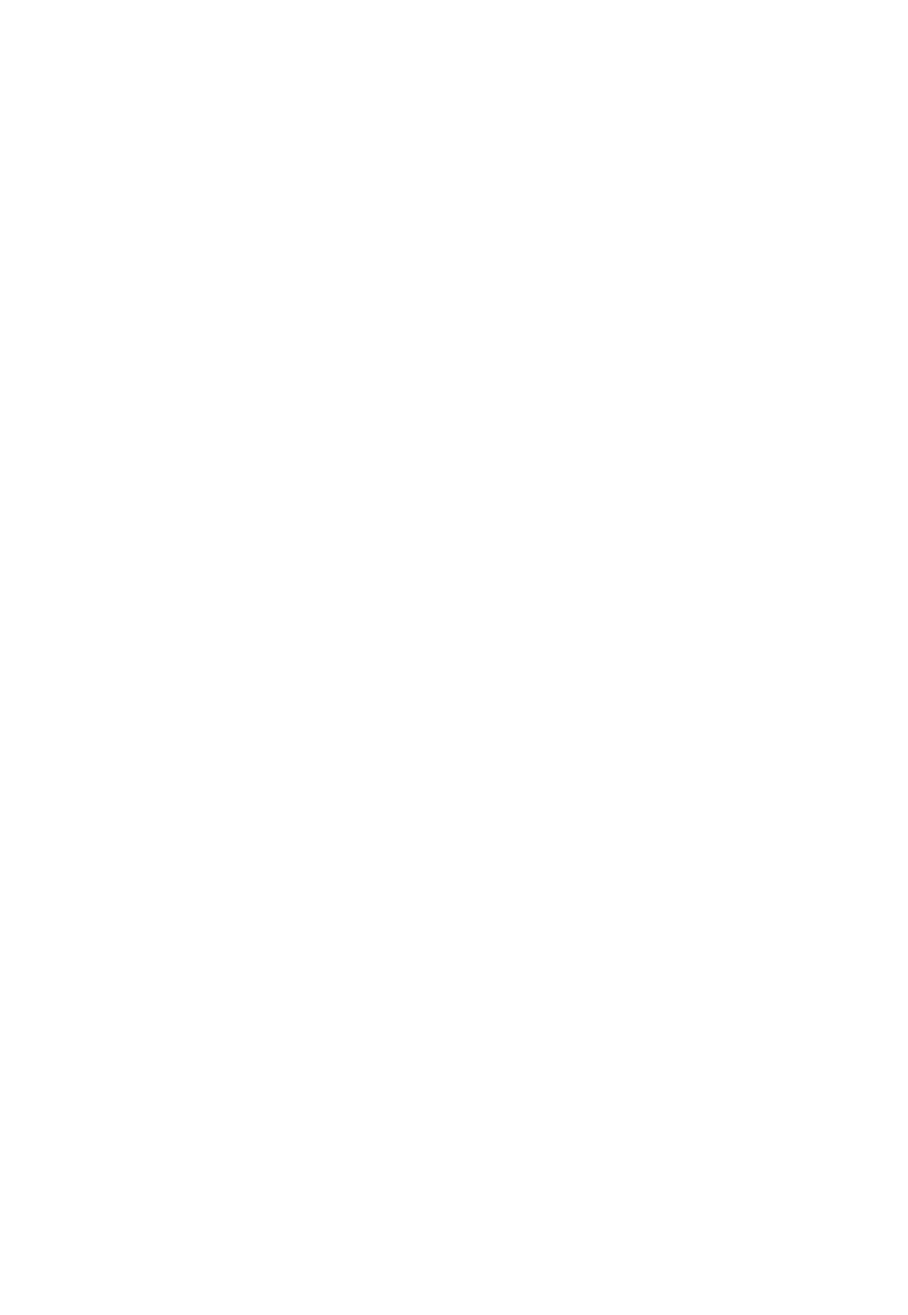
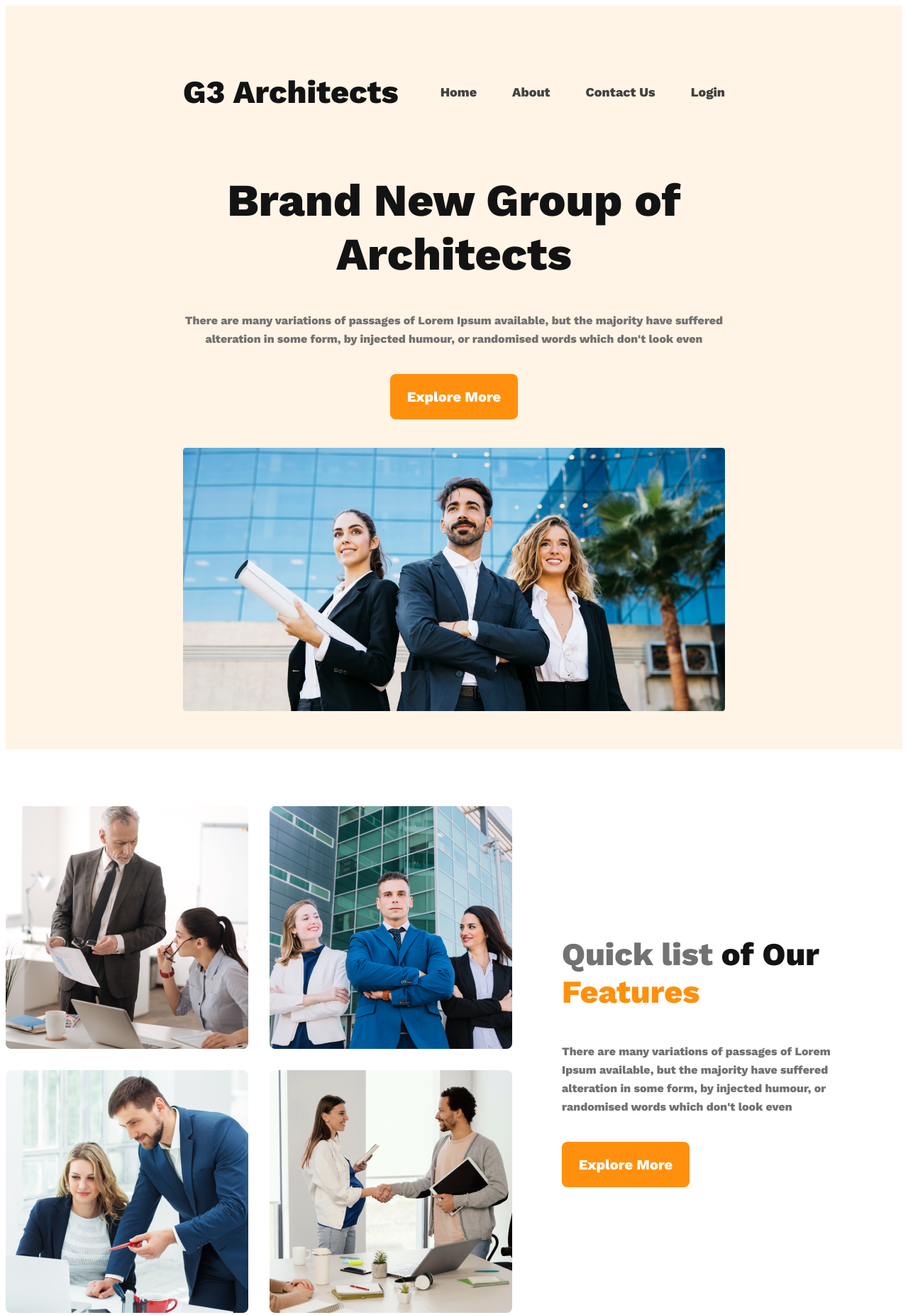
Before and after one commit to ABDULLAH1223567879989/Architects, a plain HTML site: page index.html in a window 1280 px wide. Shown: the top 1853 px of the page at 71% size. Before the commit the page ends 800 px from the top, so only its background shows below. Drawn offline with nearby package versions, Linux system fonts and the light colour scheme.

Commit message:
added facts content commit

```diff
--- a/index.html
+++ b/index.html
@@ -1,12 +1,78 @@
 <!DOCTYPE html>
 <html lang="en">
+
 <head>
     <meta charset="UTF-8">
     <meta name="viewport" content="width=device-width, initial-scale=1.0">
     <title>Architects Group</title>
     <link rel="stylesheet" href="styles/architect.css">
 </head>
+
 <body>
 
+    <!-- header starting -->
+    <header>
+    <nav>
+        <h3 class="nav-title">G3 Architects</h3>
+        <ul>
+           <li><a href="">Home</a></li>
+           <li><a href="">About</a></li>
+           <li><a href="">Contact Us </a></li>
+           <li><a href="">Login</a></li>
+        </ul>
+    </nav>
+    <div class="banner">
+       <div class="banner-contant">
+        <h1 class="banner-title"> Brand New Group of Architects</h1>
+        <p class="banner-description">There are many variations of passages of Lorem Ipsum available,
+         but the majority have suffered alteration in some form, by injected humour,
+          or randomised words which don't look even</p>
+          <button class="btn-primary">Explore More</button></div>
+         <img src="images/banner.png" alt="">
+
+
+    </div>
+    </header>
+    <!-- header end -->
+    <main>
+
+        <section class="teams-container">
+
+
+            <div class="teams-img">
+
+
+                <img src="images/team1.png" alt="">
+                <img src="images/team2.png" alt="">
+                <img src="images/team3.png" alt="">
+                <img src="images/team4.png" alt="">
+
+            </div>
+            <div class="teams-content">
+                <h3 class="team-title"><span class="quick">Quick list </span><span class="our">of Our </span> <br> <span class="tea">Features</span></h3>
+                <p class="team-description">There are many variations of passages of Lorem Ipsum available,
+                     but the majority have suffered alteration in some form, by injected humour,
+                     or randomised words which don't look even</p>
+
+                     <button class="btn-primary">Explore More</button>
+            </div>
+        </section>
+
+        <!-- features section -->
+        <section class="features">
+
+        </section>
+        <!-- facts container -->
+        <section class="facts">
+            <h3 class="facts-title">Some Facts</h3>
+            <p class="facts-description">There are many variations of
+                passages of Lorem Ipsum available,
+                 but the majority have suffered alteration.</p>
+        </section>
+    </main>
+    <footer>
+
+    </footer>
 </body>
+
 </html>
--- a/styles/architect.css
+++ b/styles/architect.css
@@ -0,0 +1,210 @@
+/* work sans font */
+@import url('https://fonts.googleapis.com/css2?family=Open+Sans:ital,wght@0,700;1,400&family=Work+Sans:ital,wght@0,800;1,800&display=swap');
+
+* {
+
+
+    font-family: 'Open Sans', sans-serif;
+    font-family: 'Work Sans', sans-serif;
+}
+
+/* header style */
+header {
+    background: rgba(255, 144, 14, 0.10);
+    padding: 50px 250px;
+}
+
+nav {
+    display: flex;
+    justify-content: space-between;
+    align-items: center;
+}
+
+nav>ul {
+    display: flex;
+
+    gap: 50px;
+}
+
+nav li {
+    list-style: none;
+
+    color: var(--dark-02, #424242);
+    text-align: center;
+
+    font-size: 18px;
+
+    font-weight: 500;
+    line-height: 26px;
+
+}
+
+nav li a {
+    text-decoration: none;
+    color: var(--dark-02, #424242);
+    ;
+}
+
+.nav-title {
+    color: var(--dark-01, #131313);
+    font-size: 45px;
+    font-weight: 700;
+    text-align: center;
+}
+
+/* banner styles */
+.banner-contant {
+
+    max-width: 800px;
+    text-align: center;
+    margin: 0 auto;
+
+}
+
+.banner-title {
+
+    color: var(--dark-01, #131313);
+    text-align: center;
+    font-size: 64px;
+    font-weight: 700;
+}
+
+
+.banner-description {
+
+    color: var(--dark-03, #727272);
+    text-align: center;
+    font-family: Work Sans;
+    font-size: 16px;
+    font-style: normal;
+    font-weight: 400;
+    line-height: 26px;
+}
+
+.btn-primary {
+
+    border-radius: 8px;
+    background: #FF900E;
+    width: 180px;
+    height: 64px;
+    color: #FFF;
+    text-align: center;
+    font-size: 20px;
+    font-weight: 600;
+    border: none;
+    margin-bottom: 40px;
+    margin-top: 20px;
+
+
+
+}
+
+.banner img {
+    width: 100%;
+}
+
+/* responsive styles */
+/* mobile devices */
+
+
+
+/* main style */
+main {
+    max-width: 1440px;
+    margin: 80px auto;
+}
+
+/* teams styles */
+.teams-container {
+    display: flex;
+    align-items: center;
+}
+
+.teams-img {
+    display: grid;
+    grid-template-columns: repeat(2, 1fr);
+    gap: 30px;
+}
+
+.teams-content {
+    padding: 0 70px;
+}
+
+.team-title {
+    font-size: 45px;
+}
+
+.quick {
+    color: var(--dark-03, #727272);
+    font-size: 45px;
+    font-weight: 500;
+}
+
+.our {
+    color: var(--dark-01, #131313);
+    font-size: 45px;
+    font-weight: 700;
+}
+
+.tea {
+    color: #FF900E;
+    font-size: 45px;
+    font-weight: 700;
+}
+
+.team-description {
+    color: var(--dark-03, #727272);
+    font-size: 16px;
+    font-weight: 400;
+    line-height: 26px;
+}
+
+
+/* facts styles */
+
+.facts-title {
+    color: var(--dark-01, #131313);
+    font-size: 45px;
+    font-weight: 700;
+}
+
+.facts-description {
+    color: var(--dark-03, #727272);
+    font-size: 16px;
+    font-weight: 400;
+    line-height: 26px;
+}
+
+
+
+@media screen and (max-width: 576px) {
+    header {
+        padding: 20px;
+    }
+
+    nav,
+    .teams-container {
+        flex-direction: column;
+    }
+
+    .teams-img {
+        grid-template-columns: 1fr;
+    }
+
+    .teams-content {
+        padding: 0 20px;
+    }
+}
+
+/* tablet or medium devices */
+@media screen and (min-width: 576px) and (max-width: 960px) {
+
+    header {
+        padding: 50px;
+    }
+
+    nav,
+    .teams-container {
+        flex-direction: column;
+    }
+}
```
